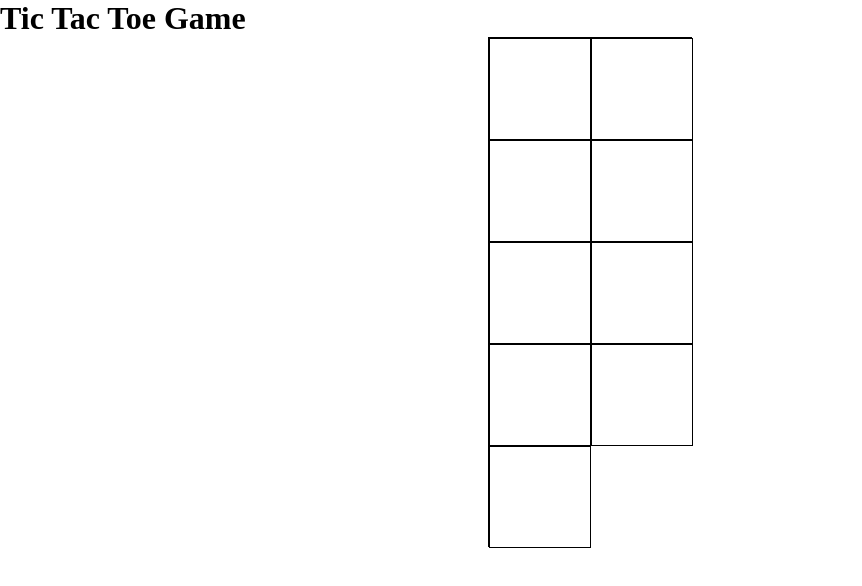
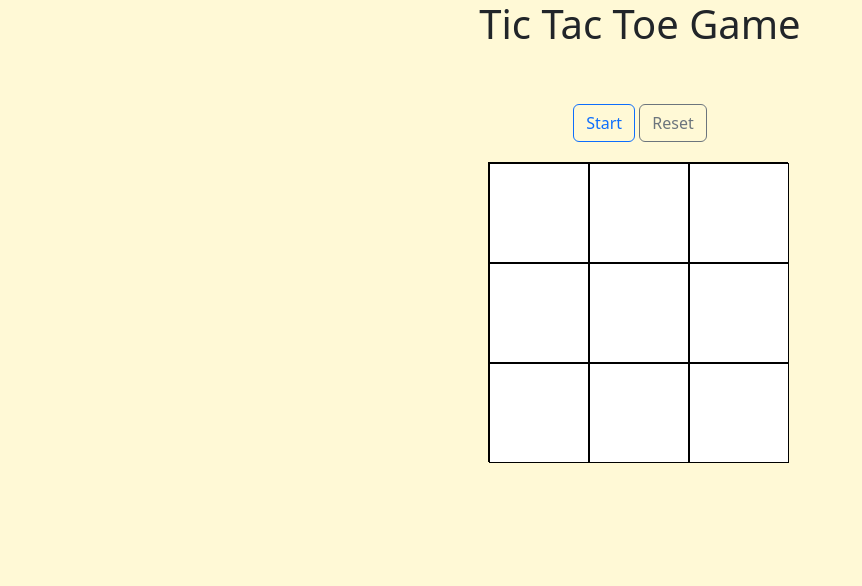
Before and after one commit to nurhossainarman/basicJavaScriptProjects, a plain HTML site: page Tic Tac Toe/index.html in a window 1280 px wide. Shown: the whole page, without its empty margins (0-862 px from the left). Drawn offline with nearby package versions, Linux system fonts and the light colour scheme.

Commit message:
updated bg, added buttons

```diff
--- a/Tic Tac Toe/app.js
+++ b/Tic Tac Toe/app.js
@@ -1,4 +1,14 @@
 var result = document.getElementById("result");
+const start = document.getElementById("start");
+const reset = document.getElementById("reset");
+const inputs = document.querySelectorAll("input");
+
+
+start.addEventListener("click", function(){
+    inputs.forEach(function(element){
+        element.removeAttribute("readonly");
+    })
+
     let intervalId = setInterval(function(){
         var a1 = document.getElementById("1").value;
         var a2 = document.getElementById("2").value;
@@ -39,4 +49,15 @@ let intervalId = setInterval(function(){
                     clearInterval(intervalId);
                 }
             }
- },2000);
+     },1000);
+
+})
+
+reset.addEventListener("click", function(){
+    inputs.forEach(function(element){
+        element.value="";
+    })
+    result.innerHTML= ""
+    result.classList.remove("result");
+    start.click();
+})
--- a/Tic Tac Toe/index.html
+++ b/Tic Tac Toe/index.html
@@ -2,25 +2,33 @@
 <html>
 <head>
 	<title>Tic Tac Toe Game</title>
+	<link href="https://cdn.jsdelivr.net/npm/bootstrap@5.3.0-alpha1/dist/css/bootstrap.min.css" rel="stylesheet" integrity="sha384-GLhlTQ8iRABdZLl6O3oVMWSktQOp6b7In1Zl3/Jr59b6EGGoI1aFkw7cmDA6j6gD" crossorigin="anonymous">
+  </head>
 	<link rel="stylesheet"  href="style.css">
 </head>
 <body>
-	<h1>Tic Tac Toe Game</h1>
+	<h1 style="text-align: center;">Tic Tac Toe Game</h1><br><br>
+	<div style="text-align: center; margin-bottom: 20px;">
+		<button type="button" id="start" class="btn btn-outline-primary">Start</button>
+		<button type="button" id="reset" class="btn btn-outline-secondary">Reset</button>
+	</div>
+
 	<div class="board">
-		<div class="square"><input class="square" type="text" id="1"></div>
-		<div class="square"><input class="square" type="text" id="2"></div>
-		<div class="square"><input class="square" type="text" id="3"></div>
-		<div class="square"><input class="square" type="text" id="4"></div>
-		<div class="square"><input class="square" type="text" id="5"></div>
-		<div class="square"><input class="square" type="text" id="6"></div>
-		<div class="square"><input class="square" type="text" id="7"></div>
-		<div class="square"><input class="square" type="text" id="8"></div>
-		<div class="square"><input class="square" type="text" id="9"></div>
+		<div class="square"><input class="square" type="text" id="1" readonly></div>
+		<div class="square"><input class="square" type="text" id="2" readonly></div>
+		<div class="square"><input class="square" type="text" id="3" readonly></div>
+		<div class="square"><input class="square" type="text" id="4" readonly></div>
+		<div class="square"><input class="square" type="text" id="5" readonly></div>
+		<div class="square"><input class="square" type="text" id="6" readonly></div>
+		<div class="square"><input class="square" type="text" id="7" readonly></div>
+		<div class="square"><input class="square" type="text" id="8" readonly></div>
+		<div class="square"><input class="square" type="text" id="9" readonly></div>
 	</div>
 
     <div id="result">
     </div>
 
     <script src="app.js"></script>
+	<script src="https://cdn.jsdelivr.net/npm/bootstrap@5.3.0-alpha1/dist/js/bootstrap.bundle.min.js" integrity="sha384-w76AqPfDkMBDXo30jS1Sgez6pr3x5MlQ1ZAGC+nuZB+EYdgRZgiwxhTBTkF7CXvN" crossorigin="anonymous"></script>
 </body>
 </html>
--- a/Tic Tac Toe/style.css
+++ b/Tic Tac Toe/style.css
@@ -1,6 +1,9 @@
 *{
     margin: 0;
     padding: 0;
+}
+body{
+    background-color: rgb(255, 249, 214);
 }
 .board {
     display: flex;
@@ -22,10 +25,16 @@
     font-size: 30px;
     text-align: center;
     justify-content: center;
-    color: black;
-    background-color: rgb(255, 109, 109);
+    color: rgb(255, 249, 214);
+    background-color: rgb(5, 195, 56);
     border-radius: 1rem;
     width: 300px;
     height: 50px;
     margin: 100px auto;
 }
+button{
+    text-align: center;
+    display: flex;
+    justify-content: center;
+    align-items: center;
+}
```
Lines whose indentation alone changed are shown as unchanged.
